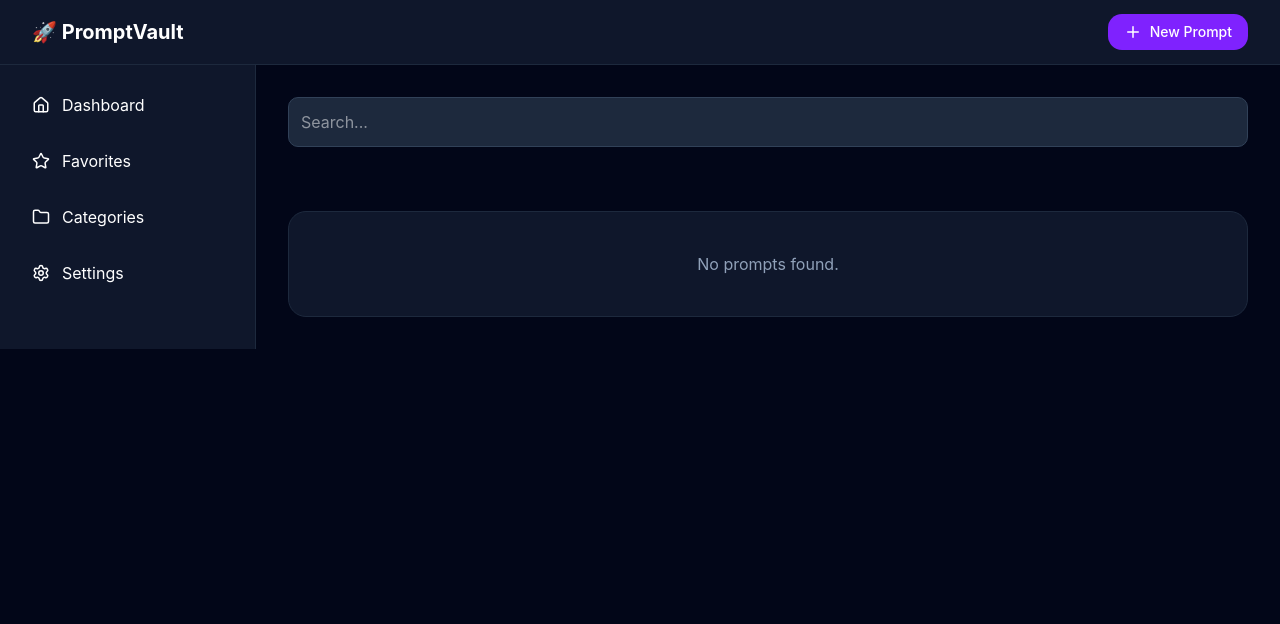
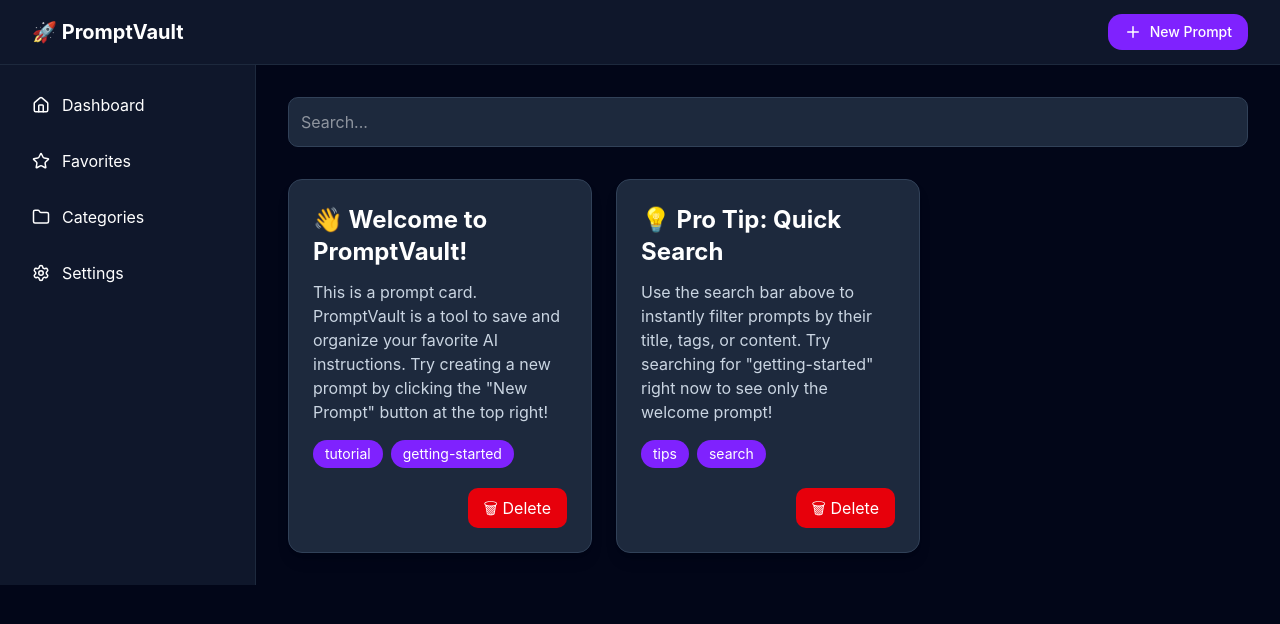
Before and after one commit to Umang-347/PromptVault, a React (Vite) app: page / in a window 1280 px wide. Shown: the top 624 px of the page. Built offline with nearby package versions, Linux system fonts and the light colour scheme.

Commit message:
Onboarding: pre-populate prompts state with welcome guide cards

```diff
--- /dev/null
+++ b/src/data/onboardingPrompts.ts
@@ -0,0 +1,18 @@
+import type { Prompt } from "../types/prompt";
+
+export const onboardingPrompts: Prompt[] = [
+  {
+    id: "welcome-1",
+    title: "👋 Welcome to PromptVault!",
+    content: "This is a prompt card. PromptVault is a tool to save and organize your favorite AI instructions. Try creating a new prompt by clicking the \"New Prompt\" button at the top right!",
+    tags: ["tutorial", "getting-started"],
+    favorite: false
+  },
+  {
+    id: "welcome-2",
+    title: "💡 Pro Tip: Quick Search",
+    content: "Use the search bar above to instantly filter prompts by their title, tags, or content. Try searching for \"getting-started\" right now to see only the welcome prompt!",
+    tags: ["tips", "search"],
+    favorite: false
+  }
+];
--- a/src/pages/Dashboard.tsx
+++ b/src/pages/Dashboard.tsx
@@ -4,9 +4,10 @@ import Sidebar from "../components/layout/Sidebar";
 import PromptCard from "../components/PromptCard";
 import { useLocalStorage } from "../hooks/useLocalStorage";
 import type { Prompt } from "../types/prompt";
+import { onboardingPrompts } from "../data/onboardingPrompts";
 
 export default function Dashboard() {
-  const [prompts, setPrompts] = useLocalStorage<Prompt[]>("prompts", []);
+  const [prompts, setPrompts] = useLocalStorage<Prompt[]>("prompts", onboardingPrompts);
   const [search, setSearch] = useState("");
 
   const filteredPrompts = prompts.filter(p =>
```
